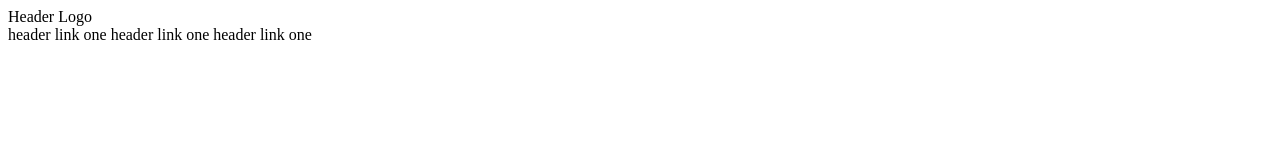
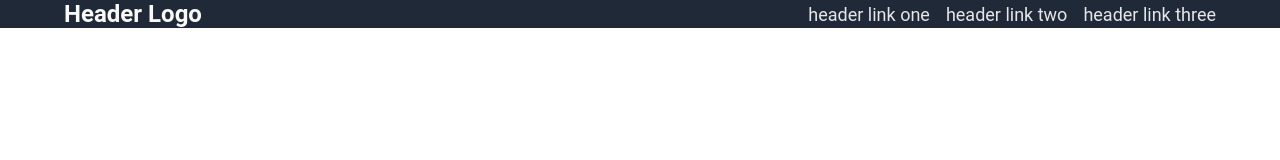
Before and after one commit to RNavs-44/mini-web-projects, a plain HTML site: page landing_page/index.html in a window 1280 px wide. Drawn offline with Linux system fonts and the light colour scheme.

Commit message:
started header section

```diff
--- a/landing_page/index.html
+++ b/landing_page/index.html
@@ -5,14 +5,15 @@
     <meta http-equiv="X-UA-Compatible" content="IE=edge">
     <meta name="viewport" content="width=device-width, initial-scale=1.0">
     <title>Landing page</title>
+    <link rel="stylesheet" href="/landing_page/style.css">
 </head>
 <body>
     <div class="header">
         <div class="logo">Header Logo</div>
         <div class="links">
-            <a>header link one</a>
-            <a>header link one</a>
-            <a>header link one</a>
+            <a href="#">header link one</a>
+            <a href="#">header link two</a>
+            <a href="#">header link three</a>
         </div>
     </div>
     <div class="hero">
--- a/landing_page/style.css
+++ b/landing_page/style.css
@@ -0,0 +1,41 @@
+* {
+    font-family: 'Roboto', Arial;
+}
+
+body {
+    display: flex;
+    flex-direction: column;
+    padding: 0;
+    margin: 0;
+    gap: 32px;
+}
+
+/* header */
+a {
+    text-decoration: none;
+    font-size: 18px;
+    color: #E5E7EB
+}
+
+.header, .hero {
+    background-color: #1F2937;
+    padding: 0px 64px;
+}
+
+.logo {
+    font-size: 24px;
+    color: #F9FAF8;
+    font-weight: bold;
+}
+
+.header {
+    display: flex;
+    gap: 16px;
+    justify-content: space-between;
+    align-items: center;
+}
+
+.links {
+    display: flex;
+    gap: 16px;
+}
```
Also changed, not shown: landing_page/images/colors_and_fonts.png (added), landing_page/images/template.png (renamed from landing_page/template.png).
